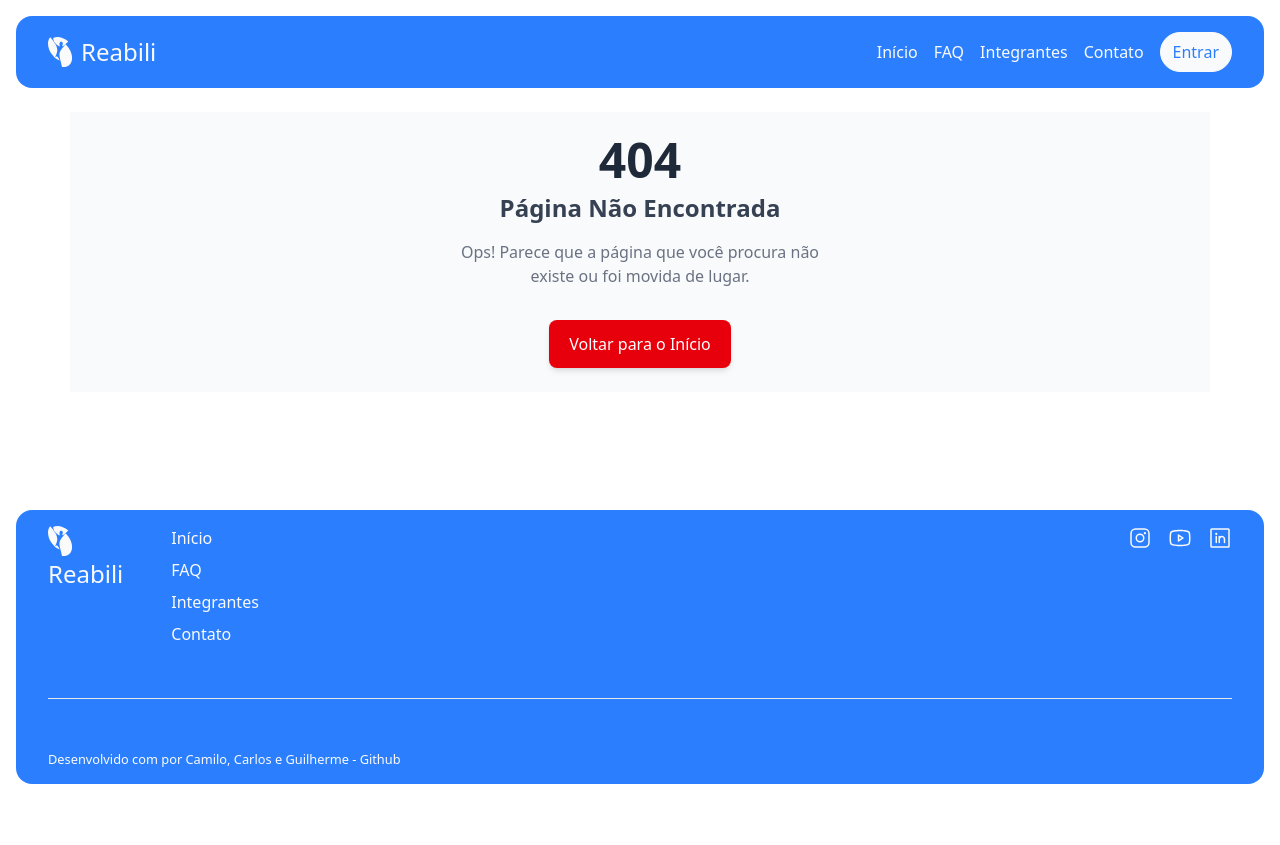
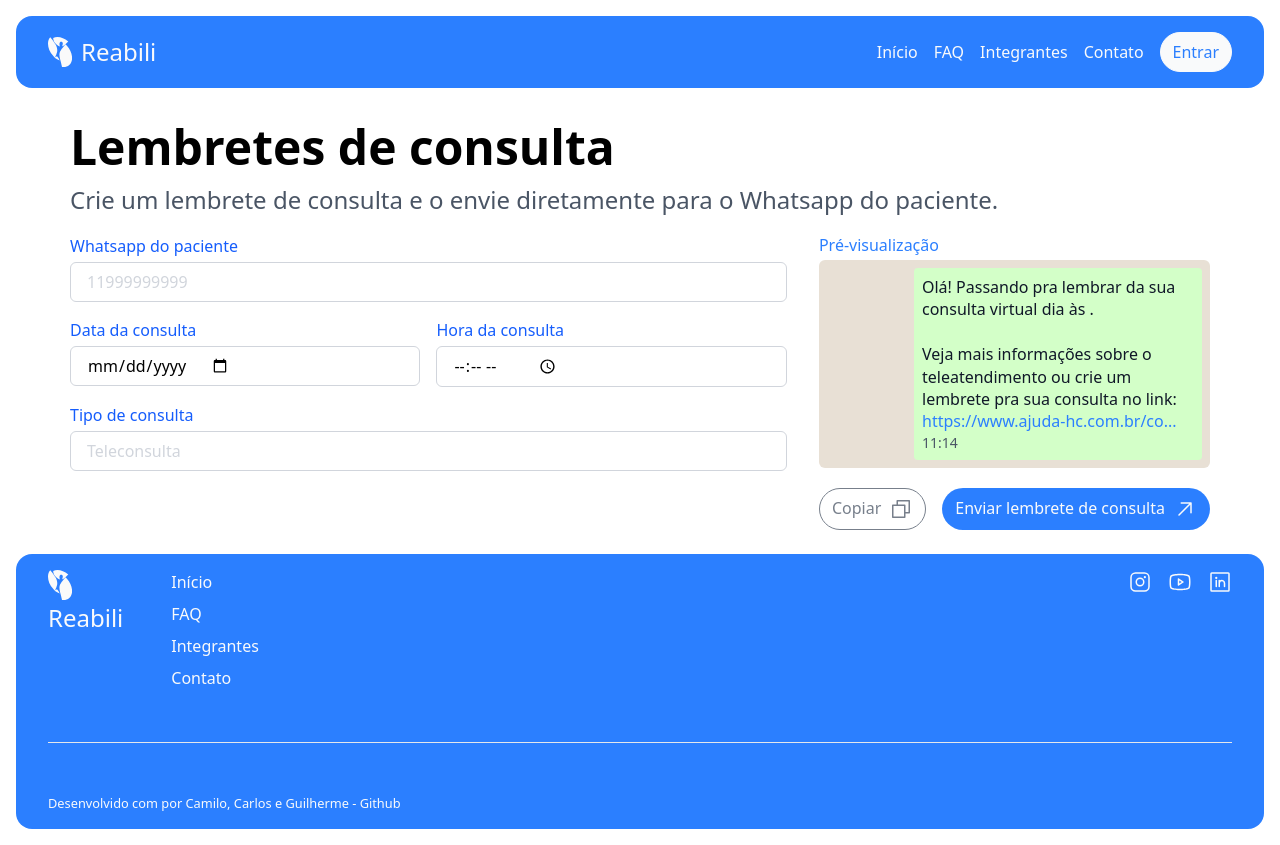
Before and after one commit to Challenge-2025-Equipe-07/hc-frontend-react, a React (Vite) app: page /agendar in a window 1280 px wide. Before the commit the page ends 800 px from the top, so only its background shows below. Built offline with nearby package versions, Linux system fonts and the light colour scheme.

Commit message:
feat: cria a página de agendar e ajusta alguns componentes

```diff
--- a/src/components/Button/Button.constants.tsx
+++ b/src/components/Button/Button.constants.tsx
@@ -6,6 +6,7 @@ import {
   MicrophoneIcon,
   MicrophoneSlashIcon,
   EarIcon,
+  CopyIcon,
 } from "@phosphor-icons/react";
 
 export const ICON_STRINGS = {
@@ -15,16 +16,17 @@ export const ICON_STRINGS = {
   microphone: MicrophoneIcon,
   microphoneOff: MicrophoneSlashIcon,
   ear: EarIcon,
+  copy: CopyIcon,
 };
 
 export const BUTTON_VARIANTS = tv({
-  base: "w-fit flex gap-2 h-fit body px-3 py-2 rounded-3xl focus:ring-2 ring-blue-500 border-1 transition-colors duration-300 ease-in-out",
+  base: "w-fit flex gap-2 h-fit body px-3 py-2 rounded-3xl focus:ring-2 ring-blue-500 disabled:pointer-events-none border-1 transition-colors duration-300 ease-in-out",
   variants: {
     color: {
       primary:
         "border-transparent bg-blue-500 text-gray-50 active:border-transparent hover:border-transparent active:bg-sky-800 hover:bg-sky-800 active:text-gray-50 hover:text-gray-50",
       secondary:
-        "border-blue-500 bg-transparent text-blue-500 active:border-transparent hover:border-transparent active:bg-sky-200 hover:bg-sky-200 active:text-sky-800 hover:text-sky-800",
+        "border-blue-500 bg-transparent text-blue-500 active:border-transparent hover:border-transparent active:bg-sky-200 hover:bg-sky-200 active:text-sky-800 hover:text-sky-800 disabled:border-gray-600",
       tertiary:
         "border-gray-50 bg-gray-50 text-blue-500 active:border-transparent hover:border-transparent active:bg-sky-800 hover:bg-sky-800 active:text-gray-50 hover:text-gray-50",
     },
@@ -35,7 +37,7 @@ export const BUTTON_VARIANTS = tv({
   compoundVariants: [
     {
       color: ["primary", "secondary", "tertiary"],
-      class: "disabled:text-gray-600",
+      class: "disabled:text-gray-600 disabled:opacity-75",
     },
     {
       color: ["primary", "tertiary"],
--- a/src/components/Button/Button.tsx
+++ b/src/components/Button/Button.tsx
@@ -4,6 +4,21 @@ import { ICON_STRINGS, BUTTON_VARIANTS } from "./Button.constants";
 import type { ButtonProps } from "./Button.types";
 
 const Button = (props: ButtonProps) => {
+  const IconComponent = ICON_STRINGS[props.icon || "redirect"];
+  const selectedVariant = BUTTON_VARIANTS({ color: props.variant });
+
+  if (props.asLink) {
+    return (
+      <Link
+        to={props.to}
+        className={`${props.className || " "} ${selectedVariant}`}
+      >
+        {props.children}{" "}
+        {props.icon && <IconComponent size={24} color="currentColor" />}
+      </Link>
+    );
+  }
+
   const {
     asLink,
     variant = "primary",
@@ -12,22 +27,13 @@ const Button = (props: ButtonProps) => {
     to,
     className,
     onClick,
+    ...rest
   } = props;
-  const IconComponent = ICON_STRINGS[icon || "redirect"];
-  const selectedVariant = BUTTON_VARIANTS({ color: variant });
-
-  if (asLink) {
-    return (
-      <Link to={to} className={`${className || " "} ${selectedVariant}`}>
-        {children} {icon && <IconComponent size={24} color="currentColor" />}
-      </Link>
-    );
-  }
-
   return (
     <button
-      className={`${className || " "} ${selectedVariant}`}
+      className={`${className || ""} ${selectedVariant}`}
       onClick={onClick}
+      {...rest}
     >
       {children} {icon && <IconComponent size={24} color="currentColor" />}
     </button>
--- a/src/components/Heading/Heading.tsx
+++ b/src/components/Heading/Heading.tsx
@@ -5,7 +5,7 @@ const Heading = (props: HeadingType) => {
   return (
     <header className="grid gap-x-2" {...rest}>
       <h2 className="heading text-gray-800">{title}</h2>
-      <p className="subheading text-gray-600">{subtitle}</p>
+      <p className="subtitle text-gray-600">{subtitle}</p>
     </header>
   );
 };
--- a/src/components/Input/Input.contants.ts
+++ b/src/components/Input/Input.contants.ts
@@ -2,7 +2,7 @@ import { tv } from "tailwind-variants/lite";
 
 export const INPUT_VARIANTS = tv({
   slots: {
-    wrapper: "grid w-full max-w-xs gap-y-1",
+    wrapper: "grid w-full gap-y-1 auto-rows-max",
     base: "w-fit flex gap-2 body px-3 py-2 rounded-3xl focus:ring-2 ring-blue-500 border-1 transition-colors duration-300 ease-in-out",
     label:
       "text-blue-600 peer-disabled:cursor-not-allowed peer-disabled:opacity-70",
@@ -11,7 +11,7 @@ export const INPUT_VARIANTS = tv({
     color: {
       light: {
         label: "text-blue-600",
-        base: "w-full rounded-md border border-gray-50 px-4 py-2 placeholder-blue-600 focus:border-transparent focus:ring-2 focus:ring-blue-500 focus:outline-none",
+        base: "w-full rounded-md border border-gray-300 px-4 py-2 placeholder-gray-300 focus:border-transparent focus:ring-2 focus:ring-blue-500 focus:outline-none",
       },
       blue: {
         label: "text-blue-600",
--- /dev/null
+++ b/src/hooks/useCopyToClipboard.ts
@@ -0,0 +1,31 @@
+import { useState, useEffect } from "react";
+
+const useCopyToClipboard = (options?: { timeout?: number }) => {
+  const [isCopied, setIsCopied] = useState(false);
+  const { timeout = 2000 } = options ?? {};
+
+  const copyToClipboard = async (text: string) => {
+    try {
+      await navigator.clipboard.writeText(text);
+      setIsCopied(true);
+    } catch (err) {
+      console.error("Failed to copy text to clipboard:", err);
+    }
+  };
+
+  useEffect(() => {
+    if (isCopied) {
+      const timer = setTimeout(() => {
+        setIsCopied(false);
+      }, timeout);
+
+      return () => {
+        clearTimeout(timer);
+      };
+    }
+  }, [isCopied, timeout]);
+
+  return [isCopied, copyToClipboard] as const;
+};
+
+export { useCopyToClipboard };
--- a/src/pages/Duvida/components/Breadcrumb/Breadcrumb.tsx
+++ b/src/pages/Duvida/components/Breadcrumb/Breadcrumb.tsx
@@ -2,25 +2,15 @@ import { useState } from "react";
 import { LinkIcon, CheckIcon } from "@phosphor-icons/react";
 import { Link } from "react-router";
 import type { BreadcrumbProps } from "./Breadcrumb.types";
+import { useCopyToClipboard } from "@/hooks/useCopyToClipboard";
 
 const Breadcrumb = (props: BreadcrumbProps) => {
   const { currentUrl } = props;
   const decodedUrl = decodeURIComponent(currentUrl);
-  const [isCopied, setIsCopied] = useState(false);
+  const [isCopied, copyToClipboard] = useCopyToClipboard();
 
   const handleCopyLink = async () => {
-    if (isCopied) return;
-
-    try {
-      await navigator.clipboard.writeText(window.location.href);
-      setIsCopied(true);
-      setTimeout(() => setIsCopied(false), 2000);
-    } catch (err) {
-      console.error(
-        "Falha ao copiar o link para a área de transferência:",
-        err,
-      );
-    }
+    copyToClipboard(window.location.href);
   };
 
   return (
--- /dev/null
+++ b/src/pages/EnvioAgendamento/EnvioAgendamento.tsx
@@ -0,0 +1,154 @@
+import { Button, Input } from "@/components";
+import { useForm, type SubmitHandler } from "react-hook-form";
+import type { FormValues } from "./EnvioAgendamento.types";
+import { useCopyToClipboard } from "@/hooks/useCopyToClipboard";
+
+const EnvioAgendamento = () => {
+  const { register, handleSubmit, watch } = useForm<FormValues>();
+  const [isCopied, copyToClipboard] = useCopyToClipboard();
+  const protocol = import.meta.env.VITE_HTTPS ? "https" : "http";
+
+  const date = watch("date");
+  const time = watch("time");
+  const appointment = watch("type");
+  const hasDateAndTime = date && time;
+  const datetimeString = new Date(`${date}T${time}`).toString();
+
+  const linkParams = new URLSearchParams({
+    date: datetimeString,
+    appointment,
+  });
+
+  const urlToSend = `${protocol}://localhost:5173/agendamento?${linkParams}`;
+  const textToSend = `Olá! Passando pra lembrar da sua consulta virtual dia ${date} às ${time}.
+
+  Veja mais informações sobre o teleatendimento ou crie um lembrete
+  pra sua consulta no link: ${urlToSend}`;
+
+  const onSubmit: SubmitHandler<FormValues> = (data) => {
+    const { phone } = data;
+
+    const whatsappParams = new URLSearchParams({
+      phone: `55${phone}`,
+      text: textToSend,
+    });
+
+    const waLink = `https://api.whatsapp.com/send?${whatsappParams.toString()}`;
+    window.open(waLink, "_blank");
+    console.log("Form data submitted:", waLink);
+  };
+
+  const handleCopy = () => {
+    copyToClipboard(textToSend);
+  };
+
+  return (
+    <section className="grid gap-4 pb-6">
+      <header>
+        <h1 className="heading font-bold">Lembretes de consulta</h1>
+        <p className="subtitle text-gray-600">
+          Crie um lembrete de consulta e{" "}
+          <strong>o envie diretamente para o Whatsapp do paciente.</strong>
+        </p>
+      </header>
+      <div className="flex flex-wrap gap-x-8 gap-y-6">
+        <form
+          id="schedule-form"
+          onSubmit={handleSubmit(onSubmit)}
+          className="grid grow-1 auto-rows-max grid-cols-2 gap-2 lg:gap-4 [&>div:first-of-type]:col-span-2 [&>div:last-of-type]:col-span-2"
+        >
+          <Input
+            id="phone"
+            label="Whatsapp do paciente"
+            {...register("phone", {
+              required: true,
+              minLength: 11,
+              maxLength: 11,
+            })}
+            placeholder="11999999999"
+            autoComplete="tel"
+            type="tel"
+            color="light"
+          />
+          <Input
+            id="date"
+            label="Data da consulta"
+            {...register("date", {
+              required: true,
+            })}
+            placeholder="dd/mm/aaaa"
+            type="date"
+            color="light"
+          />
+          <Input
+            id="time"
+            label="Hora da consulta"
+            {...register("time", {
+              required: true,
+            })}
+            placeholder="hh:mm"
+            type="time"
+            color="light"
+          />
+          <Input
+            id="type"
+            label="Tipo de consulta"
+            {...register("type", {
+              required: true,
+            })}
+            placeholder="Teleconsulta"
+            type="text"
+            color="light"
+          />
+        </form>
+
+        <div className="grid auto-rows-max gap-y-1">
+          <p className="body w-full max-w-100 rounded-sm text-blue-500">
+            Pré-visualização
+          </p>
+          <div className="mb-4 flex max-w-[402px] justify-end-safe rounded-md bg-[#E8E0D5] p-2">
+            <p className="body max-w-72 gap-1 rounded-sm bg-[#D3FFC8] p-2 text-gray-900">
+              Olá! Passando pra lembrar da sua consulta virtual dia {date} às{" "}
+              {time}.
+              <br />
+              <br />
+              Veja mais informações sobre o teleatendimento ou crie um lembrete
+              pra sua consulta no link:
+              <br />
+              <span className="text-blue-500">
+                https://www.ajuda-hc.com.br/co...
+              </span>
+              <span className="flex text-right text-[14px] text-gray-600">
+                11:14
+              </span>
+            </p>
+          </div>
+          <div className="flex w-fit flex-wrap justify-between gap-4">
+            <div className="relative">
+              <Button
+                variant="secondary"
+                icon="copy"
+                onClick={handleCopy}
+                style={{ anchorName: "--copy-button-anchor" }}
+                disabled={!hasDateAndTime}
+              >
+                Copiar
+              </Button>
+              <div
+                className={`tooltip ${isCopied ? "visible opacity-100" : "hidden opacity-0"}`}
+                style={{ positionAnchor: "--copy-button-anchor" }}
+              >
+                Copiado!
+              </div>
+            </div>
+            <Button type="submit" icon="redirect" form="schedule-form">
+              Enviar lembrete de consulta
+            </Button>
+          </div>
+        </div>
+      </div>
+    </section>
+  );
+};
+
+export { EnvioAgendamento };
--- /dev/null
+++ b/src/pages/EnvioAgendamento/EnvioAgendamento.types.ts
@@ -0,0 +1,6 @@
+export type FormValues = {
+  phone: string;
+  date: string;
+  time: string;
+  type: string;
+};
--- a/src/router.tsx
+++ b/src/router.tsx
@@ -8,6 +8,7 @@ import { Contato } from "@/pages/Contato/Contato";
 import { Agendamento } from "@/pages/Agendamento/Agendamento";
 import { ErrorPage } from "@/pages/Error/ErrorPage";
 import { ChatPage } from "@/pages/Chat/Chat";
+import { EnvioAgendamento } from "@/pages/EnvioAgendamento/EnvioAgendamento";
 
 const router = createBrowserRouter([
   {
@@ -29,6 +30,7 @@ const router = createBrowserRouter([
       { path: "/contato", Component: Contato },
       { path: "/chat", Component: ChatPage },
       { path: "/agendamento", Component: Agendamento },
+      { path: "/agendar", Component: EnvioAgendamento },
     ],
   },
 ]);
```
